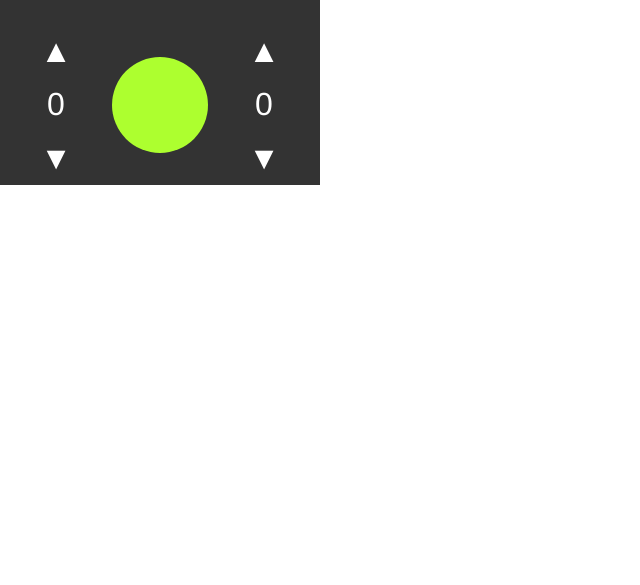
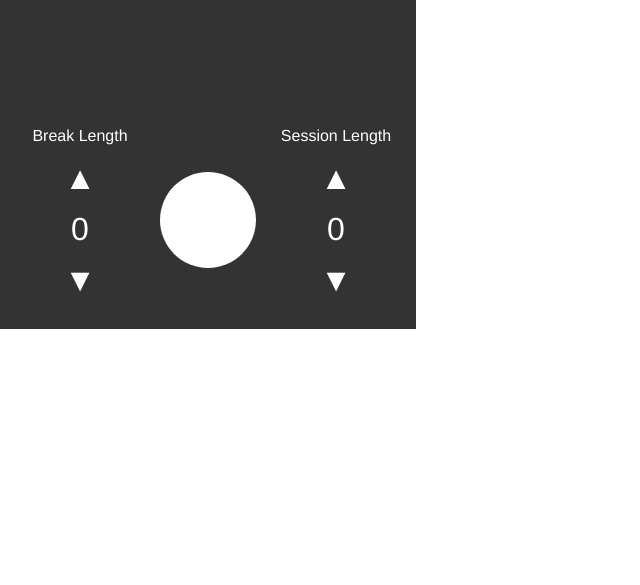
Before and after one commit to EricSnell/pomodoro-clock, a website: page index.html in a window 1280 px wide. Shown: the part 215-800 px from the top of the page, without its empty margins (0-640 px from the left). Drawn offline with Linux system fonts and the light colour scheme.

Commit message:
more styling for testing

```diff
--- a/index.html
+++ b/index.html
@@ -16,8 +16,8 @@
     <div class="timer">00:00:00</div>
 
     <div class="settings">
-
       <div class="controls">
+        <span class="controls__header">Break Length</span>
         <button class="controls__btn">&#9650;</button>
         <span class="controls__display">0</span>
         <button class="controls__btn">&#9660;</button>
@@ -26,6 +26,7 @@
       <button class="timer-btn"></button>
 
       <div class="controls">
+        <span class="controls__header">Session Length</span>
         <button class="controls__btn">&#9650;</button>
         <span class="controls__display">0</span>
         <button class="controls__btn">&#9660;</button>
--- a/sass/styles.scss
+++ b/sass/styles.scss
@@ -31,8 +31,8 @@ button {
 .container {
   display: flex;
   flex-direction: column;
-  width: 20rem;
-  height: 25rem;
+  width: 26rem;
+  height: 34rem;
   background: #333;
   color: #fff;
 }
@@ -57,16 +57,28 @@ button {
   display: flex;
   flex-direction: column;
   justify-content: center;
+  align-items: center;
+
+  &__header {
+    text-align: center;
+    font-size: 1rem;
+  }
 
   &__btn {
-    flex: 1;
+    flex: 0 30%;
+    width: 3rem;
     background: #333;
     font-size: 2rem;
     color: #fff;
+    transition: all .4s;
+
+    &:hover {
+      color: aqua;
+    }
   }
 
   &__display {
-    flex: 1;
+    flex: 0 10%;
     color: white;
     display: flex;
     justify-content: center;
@@ -79,10 +91,10 @@ button {
   border-radius: 20rem;
   width: 6rem;
   height: 6rem;
-  background: greenyellow;
-  transition: background .4s;
+  background: #fff;
+  transition: all .4s;
 
   &:hover {
-    background: green;
+    background: aqua;
   }
 }
```
Also changed, not shown: css/style.css.
